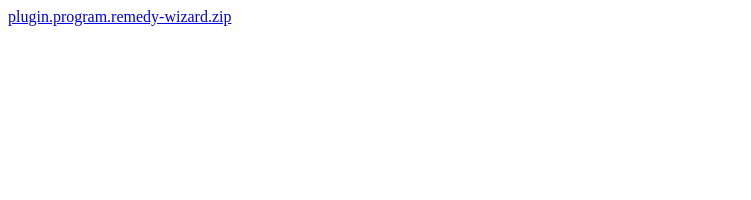
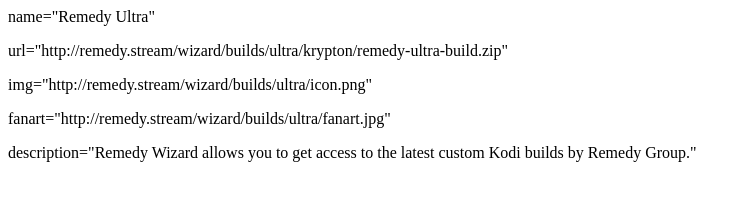
Before and after one commit to remedy-group/remedy-group.github.io, a plain HTML site: page repo/index.html in a window 1280 px wide. Shown: the whole page, without its empty margins (0-751 px from the left). Drawn offline with Linux system fonts and the light colour scheme.

Commit message:
Added index to /repo

```diff
--- a/repo/index.html
+++ b/repo/index.html
@@ -1,9 +1,9 @@
 <html>
-  <body>
-    <p>
-      <a href="http://remedy.stream/repo/plugin.program.remedy-wizard.zip">
-        plugin.program.remedy-wizard.zip
-      </a>
-    </p>
-  </body>
+	<body>
+		<p>name="Remedy Ultra"</p>
+		<p>url="http://remedy.stream/wizard/builds/ultra/krypton/remedy-ultra-build.zip"</p>
+		<p>img="http://remedy.stream/wizard/builds/ultra/icon.png"</p>
+		<p>fanart="http://remedy.stream/wizard/builds/ultra/fanart.jpg"</p>
+		<p>description="Remedy Wizard allows you to get access to the latest custom Kodi builds by Remedy Group."</p>
+	</body>
 </html>
```
